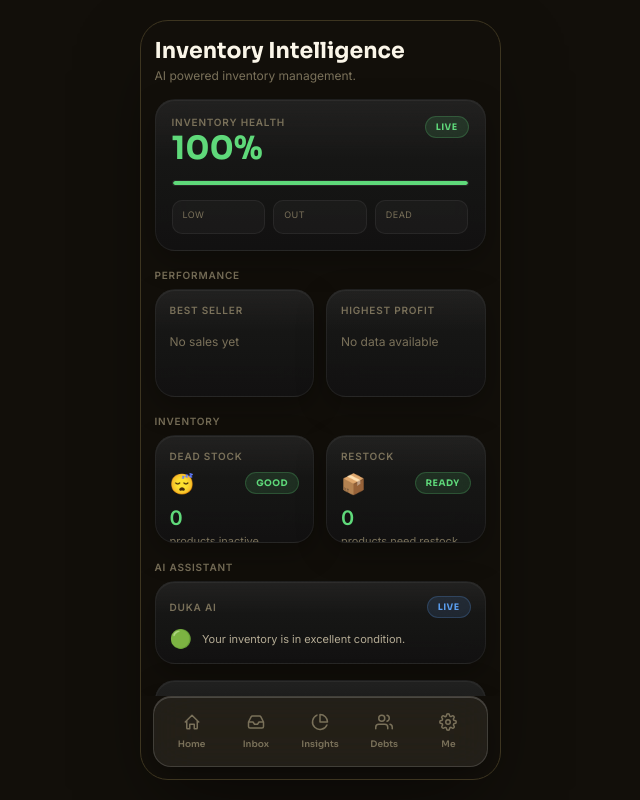
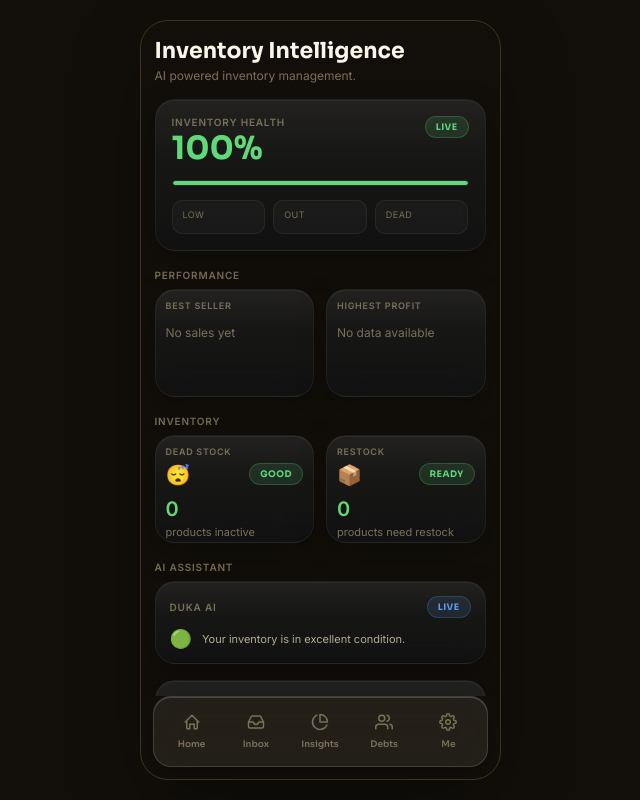
Before and after one commit to bred9702-svg/Duka-app-fin, a React (Vite) app: page /inventory in a window 1280 px wide. Shown: the whole page, without its empty margins (320-960 px from the left). Built offline with nearby package versions, Linux system fonts and the light colour scheme; no server answers; the database is empty.

Commit message:
Update SectionCard.jsx

```diff
--- a/src/components/inventory/SectionCard.jsx
+++ b/src/components/inventory/SectionCard.jsx
@@ -3,7 +3,7 @@ import Card from '../ui/Card'
 export default function SectionCard({
   title,
   children,
-  height = 170,
+  height = 155,
 }) {
   return (
     <Card
@@ -11,14 +11,14 @@ export default function SectionCard({
         height,
         display: 'flex',
         flexDirection: 'column',
-        padding: 14,
+        padding: 10,
       }}
     >
       <p
         style={{
           margin: 0,
-          marginBottom: 10,
-          fontSize: 10,
+          marginBottom: 6,
+          fontSize: 9,
           color: 'var(--text-low)',
           textTransform: 'uppercase',
           letterSpacing: '.08em',
```
